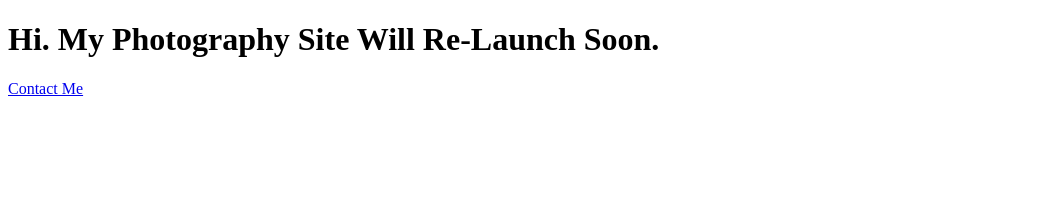
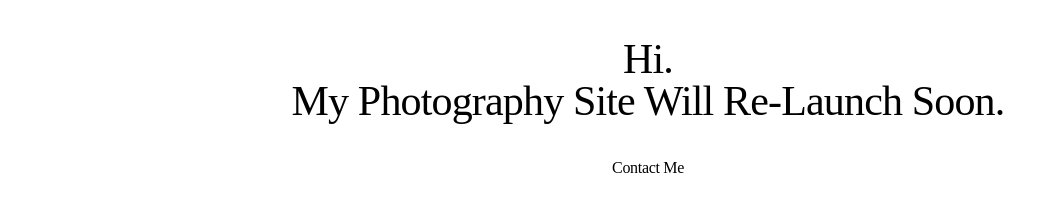
Before and after one commit to benpolinsky/elSplash, a plain HTML site: page index.html in a window 1280 px wide. Shown: the whole page, without its empty margins (0-1058 px from the left). Drawn offline with Linux system fonts and the light colour scheme.

Commit message:
page styles

```diff
--- a/index.html
+++ b/index.html
@@ -5,9 +5,45 @@
     <meta name="viewport" content="width=device-width, initial-scale=1.0" />
     <meta http-equiv="X-UA-Compatible" content="ie=edge" />
     <title>Elliot Polinsky Photography</title>
+    <script src="https://use.typekit.net/cpm5szs.js"></script>
+    <style type="text/css">
+      body > * {
+        box-sizing: border-box;
+      }
+      body {
+        text-align: center;
+        width: 100%;
+      }
+      h1,
+      a {
+        font-family: "garamond-premier-pro";
+        font-weight: 300;
+        letter-spacing: -0.02em;
+        line-height: 1;
+      }
+
+      h1 {
+        font-size: 42px;
+        text-align: center;
+        padding: 10px;
+      }
+
+      a,
+      a:visited,
+      a:hover {
+        color: black;
+        margin: 0 auto;
+        display: block;
+        text-decoration: none;
+      }
+
+      a:hover {
+        color: #28b657;
+      }
+    </style>
   </head>
   <body>
-    <h1>Hi. My Photography Site Will Re-Launch Soon.</h1>
+    <h1>Hi. <br />My Photography Site Will Re-Launch Soon.</h1>
     <a href="mailto:elliotpo@icloud.com">Contact Me </a>
   </body>
 </html>
```
